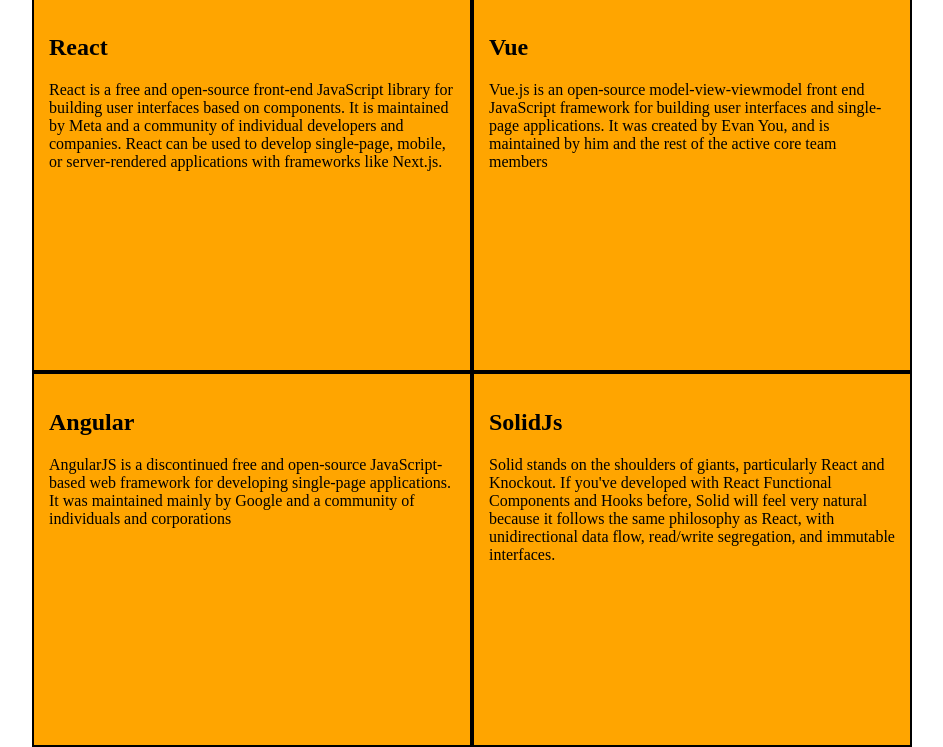
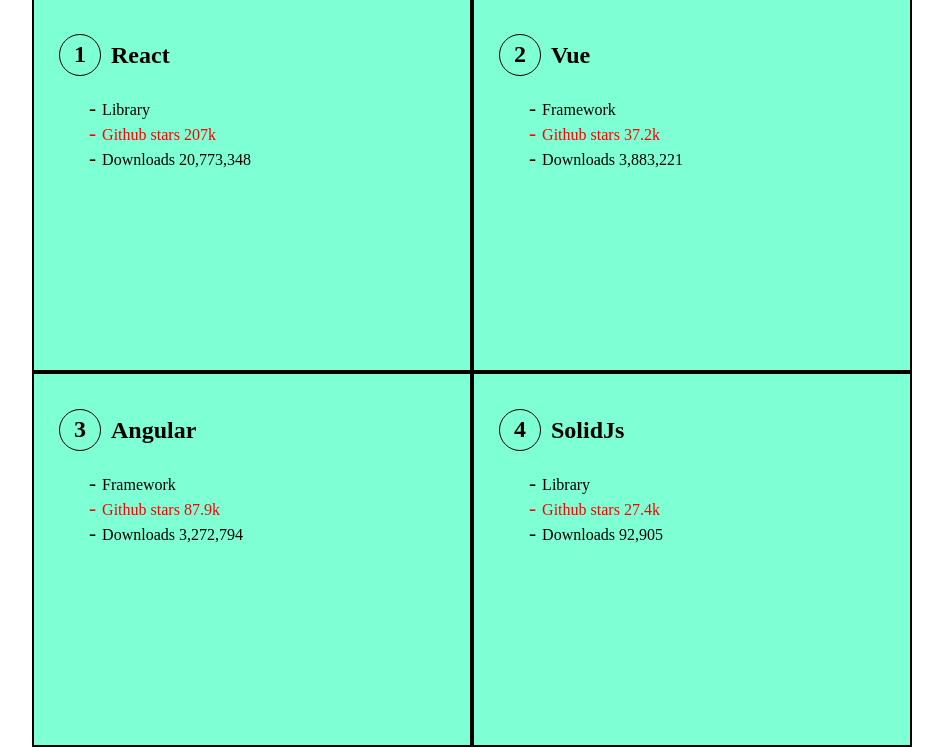
Before and after one commit to lpite/web-tech, a plain HTML site: page Практична 3/Завдання 2/index.html in a window 1280 px wide. Shown: the part 53-800 px from the top of the page, without its empty margins (168-1111 px from the left). Drawn offline with Linux system fonts and the light colour scheme.

Commit message:
prac 3 task 2

```diff
--- a/Практична 3/Завдання 2/index.html
+++ b/Практична 3/Завдання 2/index.html
@@ -14,35 +14,37 @@
     <section>
         <article>
             <h2>React</h2>
-            <p>
-                React is a free and open-source front-end JavaScript library for building user interfaces based on
-                components. It is maintained by Meta and a community of individual developers and companies. React can
-                be used to develop single-page, mobile, or server-rendered applications with frameworks like Next.js.
-            </p>
+            <ul>
+                <li>Library</li>
+                <li>Github stars 207k</li>
+                <li>Downloads 20,773,348</li>
+            </ul>
         </article>
         <article>
             <h2>Vue</h2>
-            <p>
-                Vue.js is an open-source model-view-viewmodel front end JavaScript framework for building user interfaces
-                and single-page applications. It was created by Evan You, and is maintained by him and the rest of the
-                active core team members
-            </p>
+            <ul>
+                <li>Framework</li>
+                <li>Github stars 37.2k</li>
+                <li>Downloads 3,883,221</li>
+
+            </ul>
         </article>
         <article>
             <h2>Angular</h2>
-            <p>
-                AngularJS is a discontinued free and open-source JavaScript-based web framework for developing
-                single-page applications. It was maintained mainly by Google and a community of individuals and
-                corporations
-            </p>
+            <ul>
+                <li>Framework</li>
+                <li>Github stars 87.9k</li>
+                <li>Downloads 3,272,794</li>
+            </ul>
         </article>
         <article>
             <h2>SolidJs</h2>
-            <p>
-                Solid stands on the shoulders of giants, particularly React and Knockout. If you've developed with React
-                Functional Components and Hooks before, Solid will feel very natural because it follows the same
-                philosophy as React, with unidirectional data flow, read/write segregation, and immutable interfaces.
-            </p>
+            <ul>
+                <li>Library</li>
+                <li>Github stars 27.4k</li>
+                <li>Downloads 92,905</li>
+            </ul>
+
         </article>
     </section>
 </body>
--- a/Практична 3/Завдання 2/style.css
+++ b/Практична 3/Завдання 2/style.css
@@ -1,14 +1,15 @@
-
-body{
+body {
     margin: 0;
     height: 100vh;
 }
-h1{
+
+h1 {
     text-align: center;
     height: 50px;
     margin: 0;
 }
-section{
+
+section {
     display: flex;
     flex-wrap: wrap;
     height: calc(100% - 50px);
@@ -16,8 +17,9 @@
     margin: 0 auto;
 
 }
+
 article {
-    background-color: orange;
+    background-color: aquamarine;
     height: 50%;
     width: 50%;
     border: 2px solid;
@@ -25,3 +27,42 @@
     box-sizing: border-box;
     padding: 15px;
 }
+
+article h2:before {
+    content: "1";
+    border: 1px solid;
+    border-radius: 50%;
+    height: 40px;
+    width: 40px;
+    display: inline-flex;
+    align-items: center;
+    justify-content: center;
+    margin: 0 10px;
+}
+
+article:nth-child(2) h2:before {
+    content: "2";
+}
+
+article:nth-child(3) h2:before {
+    content: "3";
+}
+
+article:last-child h2:before {
+    content: "4";
+}
+
+ul {
+    list-style: none;
+}
+
+ul li:nth-child(even) {
+    color: red;
+}
+
+li::before {
+    content: "-";
+    margin-right: 6px;
+    font-size: 16pt;
+
+}
```
